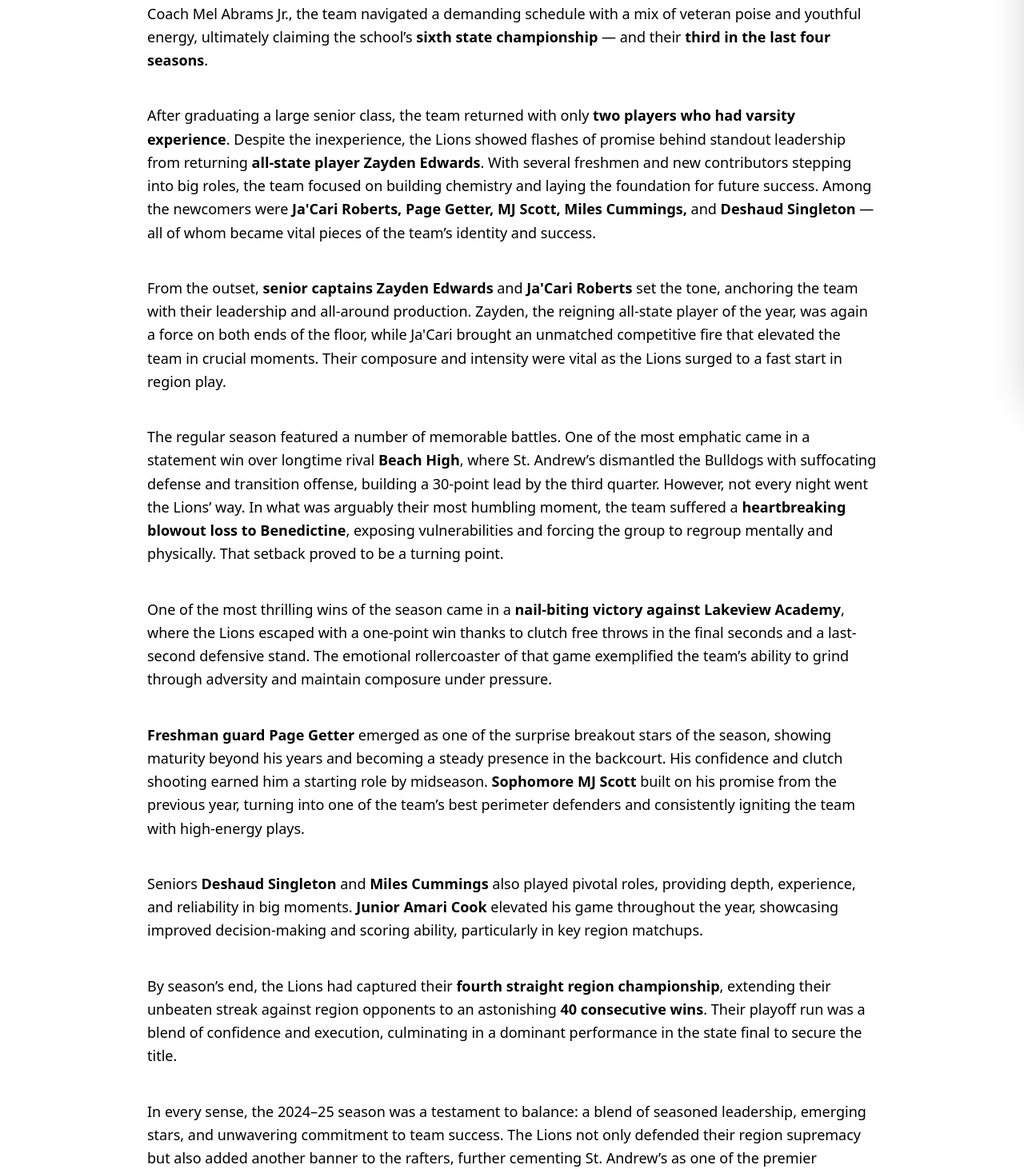
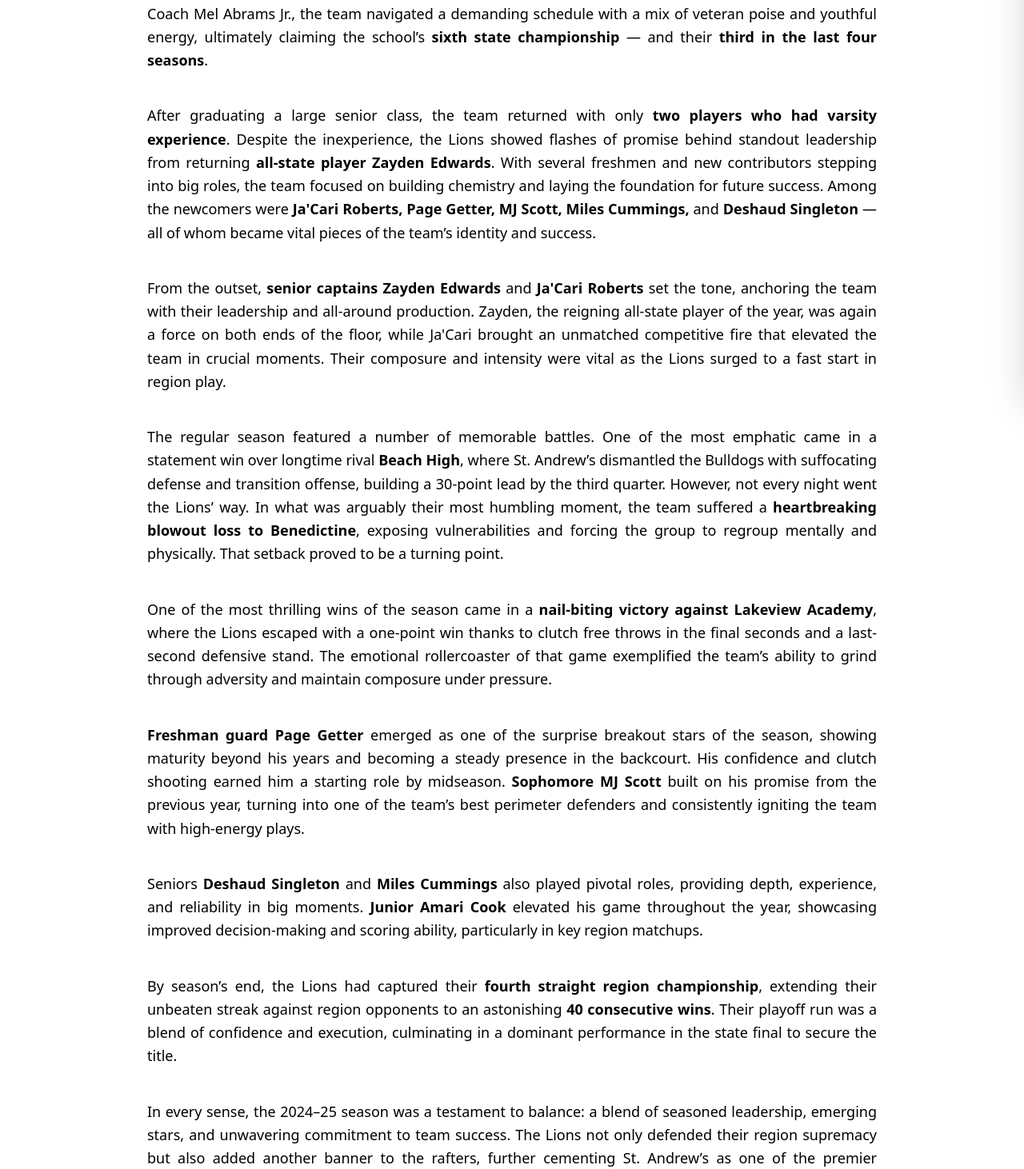
Before and after one commit to newonda1/st-andrews-basketball, a React (Vite) app: page /seasons/2024-25 in a window 1280 px wide. Shown: the part 308-1770 px from the top of the page at 80% size. Built offline with nearby package versions, Linux system fonts and the light colour scheme.

Commit message:
Update Season2024_25.jsx

```diff
--- a/src/seasons/Season2024_25.jsx
+++ b/src/seasons/Season2024_25.jsx
@@ -87,31 +87,31 @@ function Season2024_25() {
   return (
     <div className="p-8 space-y-10 max-w-6xl mx-auto">
       <h1 className="text-3xl font-bold text-center mb-4">2024-25 Season Recap</h1>
-      <p className="text-lg leading-relaxed space-y-4">
+      <p className="text-lg leading-relaxed space-y-4 text-justify">
         The 2024–25 St. Andrew’s basketball season was one of dominance, resilience, and redemption — a year that will be remembered as one of the most complete campaigns in school history. Under the leadership of Coach Mel Abrams Jr., the team navigated a demanding schedule with a mix of veteran poise and youthful energy, ultimately claiming the school’s <strong>sixth state championship</strong> — and their <strong>third in the last four seasons</strong>.
       </p>
-      <p className="text-lg leading-relaxed space-y-4" text-justify>
+      <p className="text-lg leading-relaxed space-y-4 text-justify">
         After graduating a large senior class, the team returned with only <strong>two players who had varsity experience</strong>. Despite the inexperience, the Lions showed flashes of promise behind standout leadership from returning <strong>all-state player Zayden Edwards</strong>. With several freshmen and new contributors stepping into big roles, the team focused on building chemistry and laying the foundation for future success. Among the newcomers were <strong>Ja'Cari Roberts, Page Getter, MJ Scott, Miles Cummings,</strong> and <strong>Deshaud Singleton</strong> — all of whom became vital pieces of the team’s identity and success.
       </p>
-      <p className="text-lg leading-relaxed space-y-4" text-justify>
+      <p className="text-lg leading-relaxed space-y-4 text-justify">
         From the outset, <strong>senior captains Zayden Edwards</strong> and <strong>Ja'Cari Roberts</strong> set the tone, anchoring the team with their leadership and all-around production. Zayden, the reigning all-state player of the year, was again a force on both ends of the floor, while Ja'Cari brought an unmatched competitive fire that elevated the team in crucial moments. Their composure and intensity were vital as the Lions surged to a fast start in region play.
       </p>
-      <p className="text-lg leading-relaxed space-y-4" text-justify>
+      <p className="text-lg leading-relaxed space-y-4 text-justify">
         The regular season featured a number of memorable battles. One of the most emphatic came in a statement win over longtime rival <strong>Beach High</strong>, where St. Andrew’s dismantled the Bulldogs with suffocating defense and transition offense, building a 30-point lead by the third quarter. However, not every night went the Lions’ way. In what was arguably their most humbling moment, the team suffered a <strong>heartbreaking blowout loss to Benedictine</strong>, exposing vulnerabilities and forcing the group to regroup mentally and physically. That setback proved to be a turning point.
       </p>
-      <p className="text-lg leading-relaxed space-y-4" text-justify>
+      <p className="text-lg leading-relaxed space-y-4 text-justify">
         One of the most thrilling wins of the season came in a <strong>nail-biting victory against Lakeview Academy</strong>, where the Lions escaped with a one-point win thanks to clutch free throws in the final seconds and a last-second defensive stand. The emotional rollercoaster of that game exemplified the team’s ability to grind through adversity and maintain composure under pressure.
       </p>
-      <p className="text-lg leading-relaxed space-y-4" text-justify>
+      <p className="text-lg leading-relaxed space-y-4 text-justify">
         <strong>Freshman guard Page Getter</strong> emerged as one of the surprise breakout stars of the season, showing maturity beyond his years and becoming a steady presence in the backcourt. His confidence and clutch shooting earned him a starting role by midseason. <strong>Sophomore MJ Scott</strong> built on his promise from the previous year, turning into one of the team’s best perimeter defenders and consistently igniting the team with high-energy plays.
       </p>
-      <p className="text-lg leading-relaxed space-y-4" text-justify>
+      <p className="text-lg leading-relaxed space-y-4 text-justify">
         Seniors <strong>Deshaud Singleton</strong> and <strong>Miles Cummings</strong> also played pivotal roles, providing depth, experience, and reliability in big moments. <strong>Junior Amari Cook</strong> elevated his game throughout the year, showcasing improved decision-making and scoring ability, particularly in key region matchups.
       </p>
-      <p className="text-lg leading-relaxed space-y-4" text-justify>
+      <p className="text-lg leading-relaxed space-y-4 text-justify">
         By season’s end, the Lions had captured their <strong>fourth straight region championship</strong>, extending their unbeaten streak against region opponents to an astonishing <strong>40 consecutive wins</strong>. Their playoff run was a blend of confidence and execution, culminating in a dominant performance in the state final to secure the title.
       </p>
-      <p className="text-lg leading-relaxed space-y-4" text-justify>
+      <p className="text-lg leading-relaxed space-y-4 text-justify">
         In every sense, the 2024–25 season was a testament to balance: a blend of seasoned leadership, emerging stars, and unwavering commitment to team success. The Lions not only defended their region supremacy but also added another banner to the rafters, further cementing St. Andrew’s as one of the premier basketball programs in the state.
       </p>
 
```
